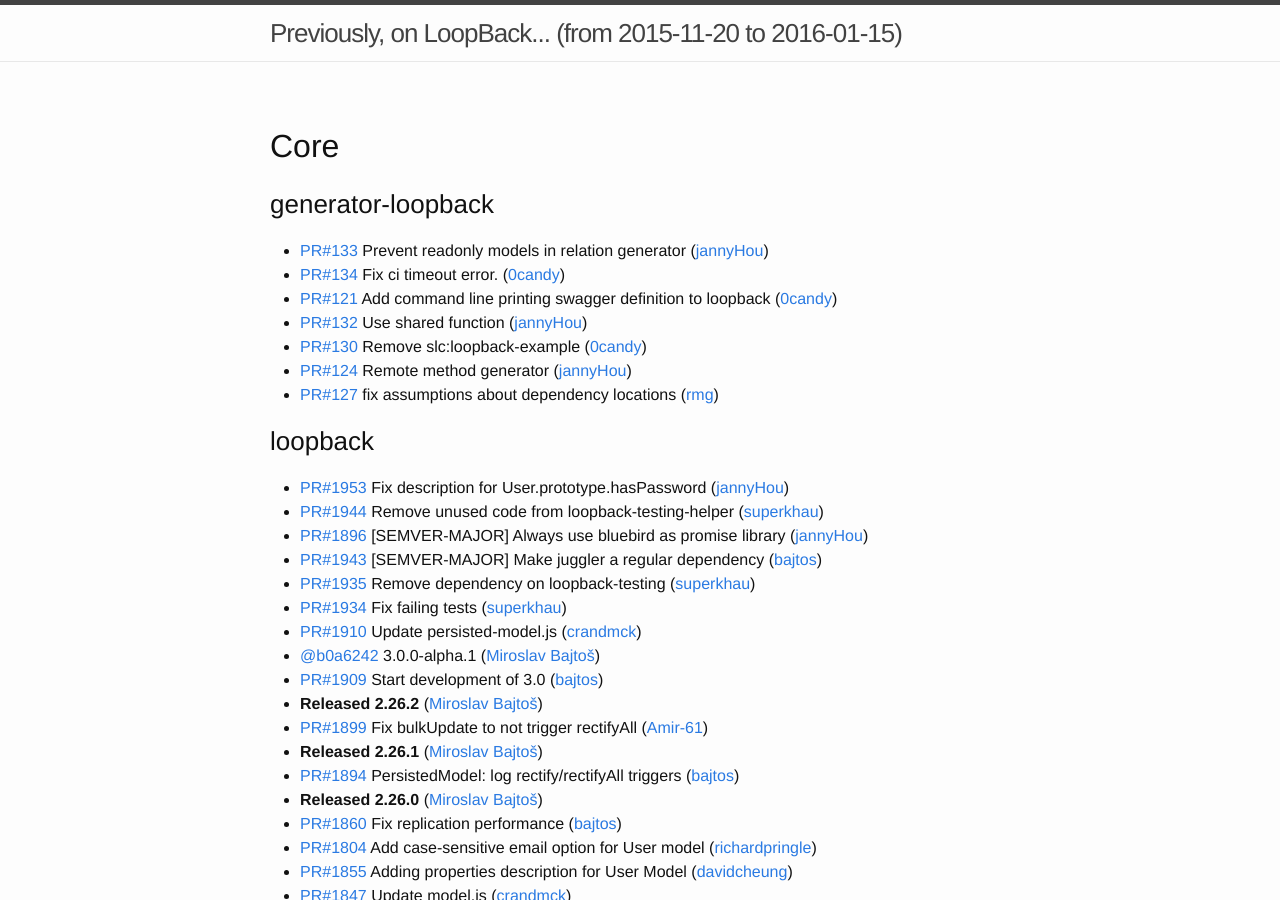
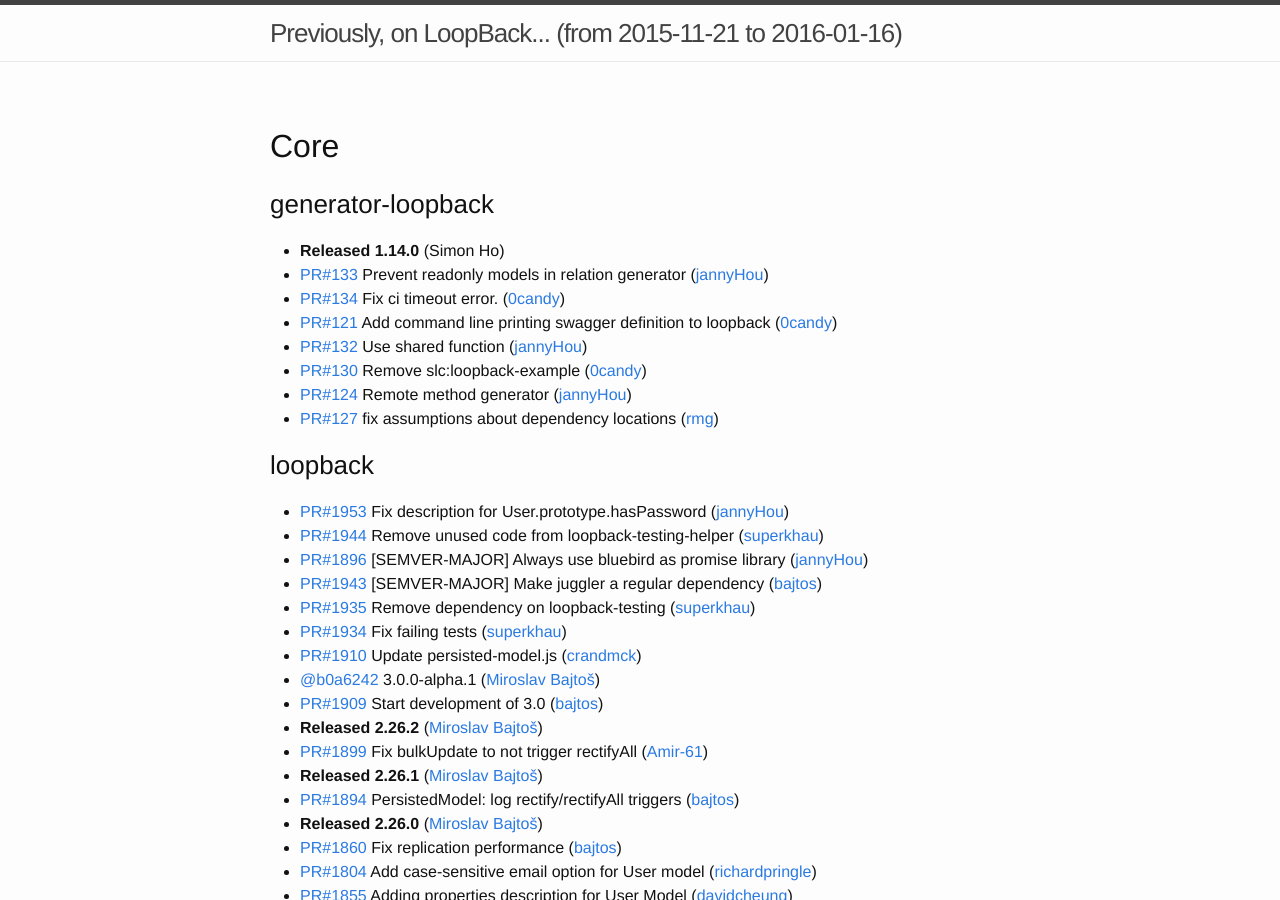
Before and after one commit to strongloop/loopback, a Jekyll site: the page built from index.md, in a window 1280 px wide and 900 px high. Built offline with Jekyll 4.4.1, drawn with Linux system fonts in a browser that asks for light colours.

Commit message:
Update changelog

```diff
--- a/index.md
+++ b/index.md
@@ -1,11 +1,12 @@
 ---
 layout: page
-since: (from 2015-11-20 to 2016-01-15)
+since: (from 2015-11-21 to 2016-01-16)
 ---
 
 ## Core
 
 ### generator-loopback
+ * **Released 1.14.0** (Simon Ho)
  * [PR#133](https://github.com/strongloop/generator-loopback/pull/133) Prevent readonly models in relation generator ([jannyHou](https://github.com/jannyHou))
  * [PR#134](https://github.com/strongloop/generator-loopback/pull/134) Fix ci timeout error. ([0candy](https://github.com/0candy))
  * [PR#121](https://github.com/strongloop/generator-loopback/pull/121) Add command line printing swagger definition to loopback ([0candy](https://github.com/0candy))
```
